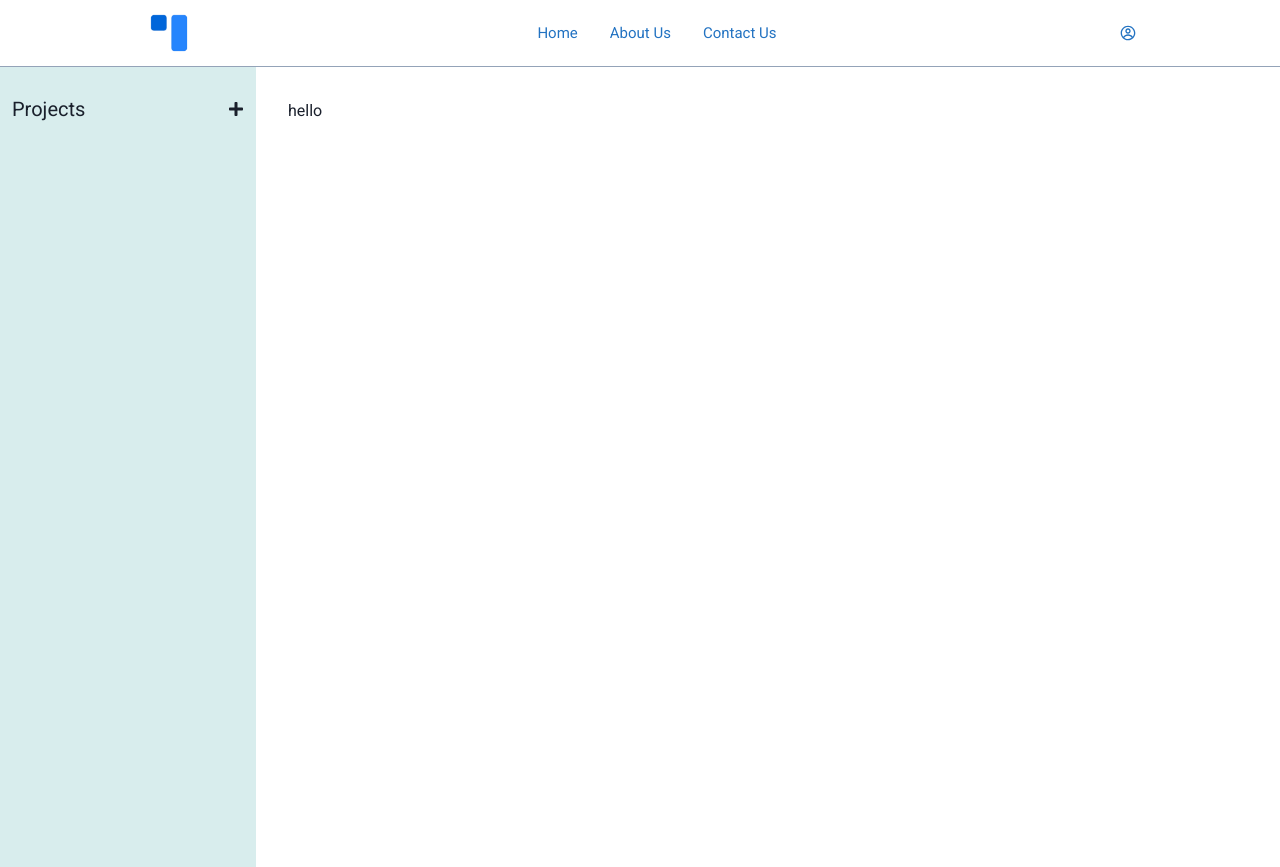
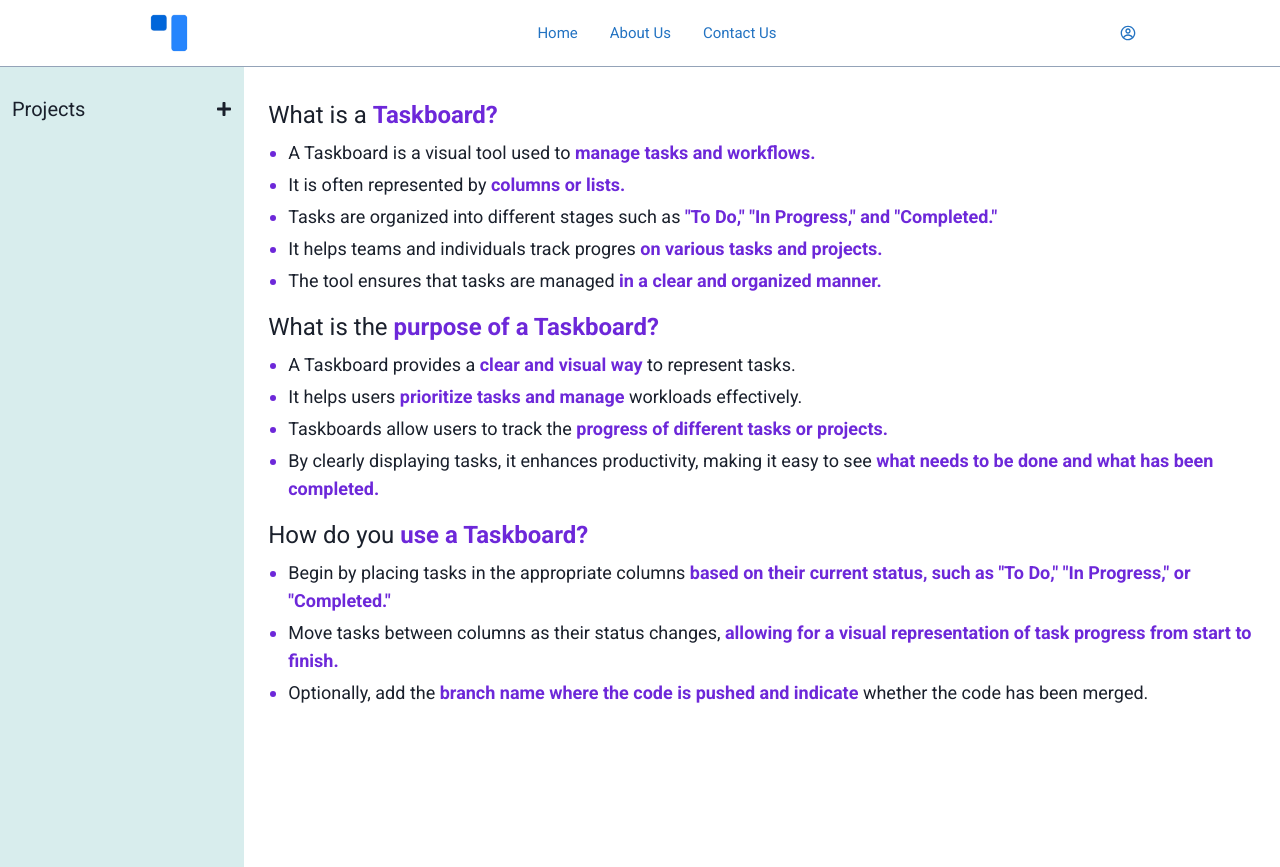
Before and after one commit to pirate08/taskboard-code, a Next.js app: page / in a window 1280 px wide. Built offline with nearby package versions, Linux system fonts and the light colour scheme.

Commit message:
Home Page is ready...

```diff
--- /dev/null
+++ b/src/components/HomePage.jsx
@@ -0,0 +1,145 @@
+import React from 'react';
+
+const Data = [
+  {
+    id: 1,
+    question: 'What is a Taskboard?',
+    answer:
+      'A Taskboard is a visual tool used to manage tasks and workflows, often represented by columns or lists that organize tasks into different stages such as "To Do," "In Progress," and "Completed." It helps teams and individuals track progress on various tasks and projects in a clear and organized manner.',
+  },
+  {
+    id: 2,
+    question: 'What is the purpose of a Taskboard?',
+    answer:
+      'The purpose of a Taskboard is to provide a clear and visual representation of tasks, helping users prioritize, manage workloads, and track the progress of different tasks or projects. It enhances productivity by making it easy to see what needs to be done and what has already been completed.',
+  },
+  {
+    id: 3,
+    question: 'How do you use a Taskboard?',
+    answer:
+      'To use a Taskboard, start by listing tasks in the appropriate column based on their current status (e.g., "To Do"). As you work on tasks, move them to the "In Progress" column, and once completed, shift them to the "Completed" column. You can also add the branch name where the code is pushed and you can also add that if the code is merged or not.This process allows you to visually track the progress of tasks from start to finish.',
+  },
+  {
+    id: 4,
+    question: 'What are the benefits of using a Taskboard?',
+    answer:
+      'Taskboards help in improving organization, providing a clear overview of ongoing work, and ensuring that nothing is overlooked. They also facilitate better communication within teams, as everyone can easily see the status of different tasks, promoting collaboration and accountability.',
+  },
+];
+
+const HomePage = () => {
+  return (
+    <div>
+      {/* -- First Questions and Answers-- */}
+      <div className='mb-4'>
+        <h1 className='text-2xl mb-2'>
+          What is a{' '}
+          <span className='text-violet-700 font-bold'> Taskboard?</span>
+        </h1>
+        <ul className='list-disc ml-5 text-lg'>
+          <li className='marker:text-violet-700 mb-1'>
+            A Taskboard is a visual tool used to{' '}
+            <span className='text-violet-700 font-bold'>
+              manage tasks and workflows.
+            </span>
+          </li>
+          <li className='marker:text-violet-700 mb-1'>
+            It is often represented by{' '}
+            <span className='text-violet-700 font-bold'>columns or lists.</span>
+          </li>
+          <li className='marker:text-violet-700 mb-1'>
+            Tasks are organized into different stages such as{' '}
+            <span className='text-violet-700 font-bold'>
+              "To Do," "In Progress," and "Completed."
+            </span>
+          </li>
+          <li className='marker:text-violet-700 mb-1'>
+            It helps teams and individuals track progres{' '}
+            <span className='text-violet-700 font-bold'>
+              on various tasks and projects.
+            </span>
+          </li>
+          <li className='marker:text-violet-700 mb-1'>
+            The tool ensures that tasks are managed{' '}
+            <span className='text-violet-700 font-bold'>
+              in a clear and organized manner.
+            </span>
+          </li>
+        </ul>
+      </div>
+      {/* -- Second Questions and Answers-- */}
+      <div className='mb-4'>
+        <h1 className='text-2xl mb-2'>
+          What is the{' '}
+          <span className='text-violet-700 font-bold'>
+            {' '}
+            purpose of a Taskboard?
+          </span>
+        </h1>
+        <ul className='list-disc ml-5 text-lg'>
+          <li className='marker:text-violet-700 mb-1'>
+            A Taskboard provides a{' '}
+            <span className='text-violet-700 font-bold'>
+              clear and visual way{' '}
+            </span>
+            to represent tasks.
+          </li>
+          <li className='marker:text-violet-700 mb-1'>
+            It helps users{' '}
+            <span className='text-violet-700 font-bold'>
+              {' '}
+              prioritize tasks and manage{' '}
+            </span>
+            workloads effectively.
+          </li>
+          <li className='marker:text-violet-700 mb-1'>
+            Taskboards allow users to track the{' '}
+            <span className='text-violet-700 font-bold'>
+              progress of different tasks or projects.
+            </span>
+          </li>
+          <li className='marker:text-violet-700 mb-1'>
+            By clearly displaying tasks, it enhances productivity, making it
+            easy to see{' '}
+            <span className='text-violet-700 font-bold'>
+              what needs to be done and what has been completed.
+            </span>
+          </li>
+        </ul>
+      </div>
+      {/* -- Third Questions and Answers-- */}
+      <div className='mb-4'>
+        <h1 className='text-2xl mb-2'>
+          How do you{' '}
+          <span className='text-violet-700 font-bold'> use a Taskboard?</span>
+        </h1>
+        <ul className='list-disc ml-5 text-lg'>
+          <li className='marker:text-violet-700 mb-1'>
+            Begin by placing tasks in the appropriate columns{' '}
+            <span className='text-violet-700 font-bold'>
+              based on their current status, such as "To Do," "In Progress," or
+              "Completed."{' '}
+            </span>
+          </li>
+          <li className='marker:text-violet-700 mb-1'>
+            Move tasks between columns as their status changes,{' '}
+            <span className='text-violet-700 font-bold'>
+              {' '}
+              allowing for a visual representation of task progress from start
+              to finish.{' '}
+            </span>
+          </li>
+          <li className='marker:text-violet-700 mb-1'>
+            Optionally, add the{' '}
+            <span className='text-violet-700 font-bold'>
+              branch name where the code is pushed and indicate{' '}
+            </span>
+            whether the code has been merged.
+          </li>
+        </ul>
+      </div>
+    </div>
+  );
+};
+
+export default HomePage;
--- a/src/components/Layout.jsx
+++ b/src/components/Layout.jsx
@@ -1,6 +1,7 @@
 import React from 'react';
 import Navbar from './Navbar';
 import Sidebar from './Sidebar';
+import HomePage from './HomePage';
 
 const Layout = () => {
   return (
@@ -11,7 +12,9 @@ const Layout = () => {
         {/* Sidebar with fixed width */}
         <Sidebar />
         {/* Content Area */}
-        <div className='flex-grow pt-8 pl-8'>hello</div>
+        <div className='flex-grow py-8 px-6'>
+          <HomePage />
+        </div>
       </div>
     </div>
   );
```
